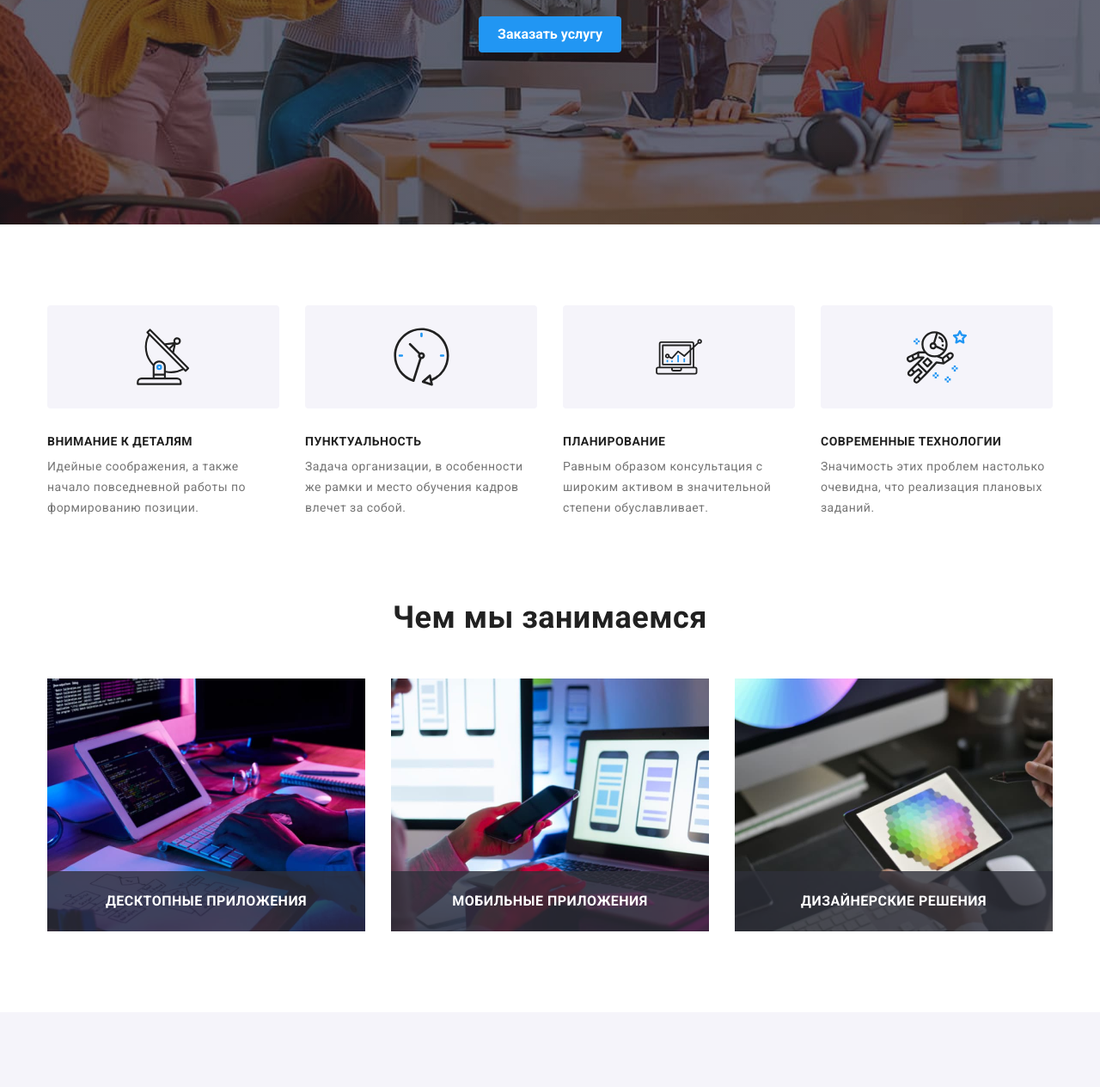
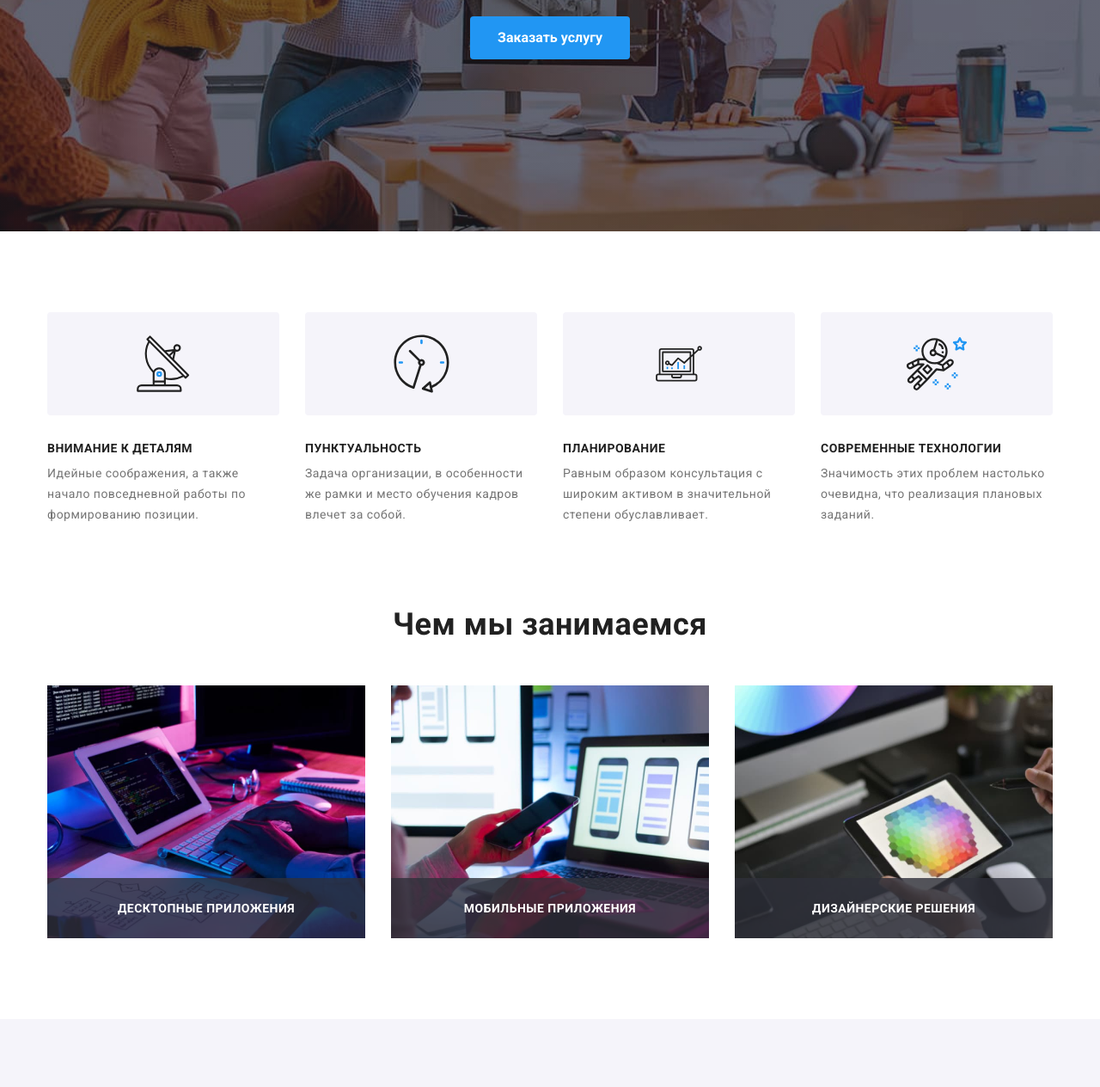
Before and after one commit to MartyInFuture/goit-markup-hw-05, a plain HTML site: page index.html in a window 1280 px wide. Shown: the part 412-1676 px from the top of the page at 86% size. Drawn offline with nearby package versions, Linux system fonts and the light colour scheme.

Commit message:
change hero button padding and what we do text font-size

```diff
--- a/css/styles.css
+++ b/css/styles.css
@@ -234,6 +234,8 @@ a {
 }
 
 .hero .button {
+  padding: 10px 32px;
+
   color: inherit;
   background-color: var(--accent-color);
 
@@ -315,9 +317,11 @@ a {
 }
 
 .what-we-do-list .text {
-  color: var(--main-background-color);
+  font-size: 14px;
   font-weight: 700;
   text-transform: uppercase;
+
+  color: var(--main-background-color);
 }
 
 /* Adventages */
```
